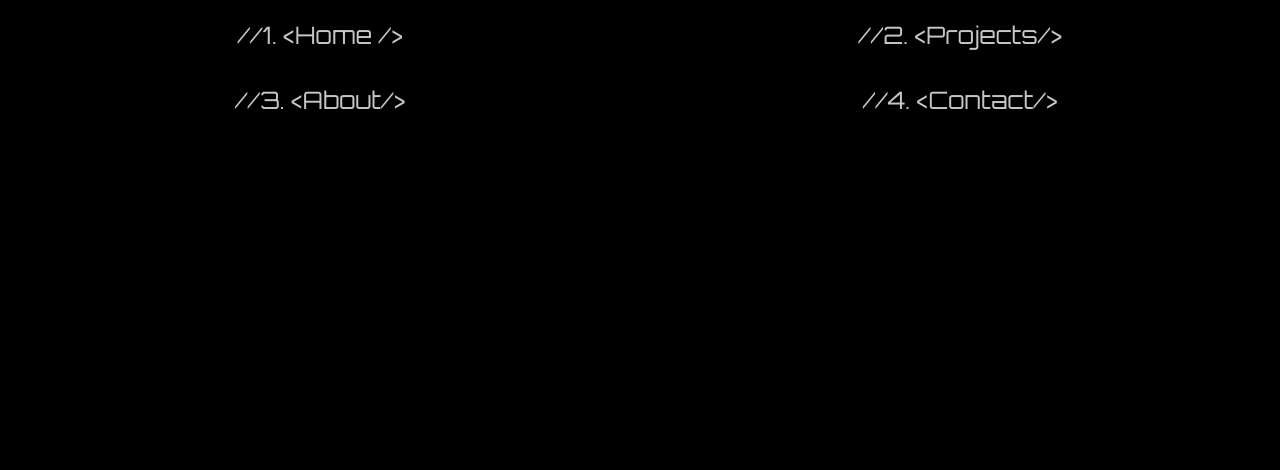
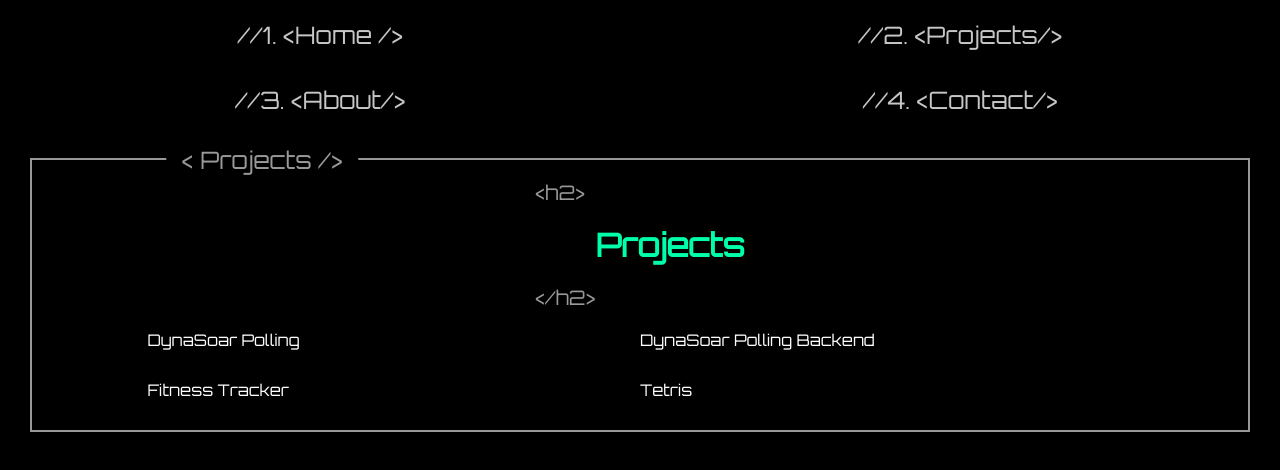
Before and after one commit to atn95/portfolio, a Next.js app: page /projects in a window 1280 px wide. Shown: the top 470 px of the page. Built offline with nearby package versions, Linux system fonts and the light colour scheme.

Commit message:
some styling and compoent tag styling for containers

```diff
--- /dev/null
+++ b/components/ComponentBox.tsx
@@ -0,0 +1,18 @@
+import React, { ReactElement } from 'react';
+import styles from '../styles/components/ComponentBox.module.css';
+
+interface props {
+	children?: React.ReactNode;
+	tag?: string;
+}
+
+function ComponentBox(props: props) {
+	return (
+		<div className={styles['container']}>
+			<div className={styles['before']}>{`< ${props.tag} />`}</div>
+			<div>{props.children}</div>
+		</div>
+	);
+}
+
+export default ComponentBox;
--- a/components/NavBar.tsx
+++ b/components/NavBar.tsx
@@ -1,6 +1,6 @@
 import Link from 'next/link';
 import { ReactElement } from 'react';
-import styles from '../styles/NavBar.module.css';
+import styles from '../styles/components/NavBar.module.css';
 
 export default function NavBar(): ReactElement {
 	return (
--- a/data/data.ts
+++ b/data/data.ts
@@ -8,15 +8,29 @@ export const rainBinary: Array<String> = [
 ];
 
 export const projects: Array<project> = [
-	{ name: '', deployed: '', github: '', thumbnail: '', description: '' },
-	{ name: '', deployed: '', github: '', thumbnail: '', description: '' },
+	{
+		name: 'DynaSoar Polling',
+		deployed: 'https://dynasoar.herokuapp.com/',
+		github: 'https://github.com/steves3142/dynamic_polling_frontend',
+		thumbnail: 'https://i.imgur.com/3N7XJKm.png',
+		description:
+			'Front end page for a PERN stack web application. It serves to connect Host and client to a room where the host can send questions to clients and recieve realtime answers. Has a fully functional chat and announcement system. Realtime communication through SocketIO.',
+	},
+	{
+		name: 'DynaSoar Polling Backend',
+		deployed: '',
+		github: 'https://github.com/steves3142/dynamic_polling_backend',
+		thumbnail: 'https://i.imgur.com/3N7XJKm.png',
+		description:
+			'Backend for DynaSoar Polling. Written in express with Sequelize to connect to a PostgreSQL. Serves to handle registering and logging questions for later calls. Also serves as controller for SocketIO communication.',
+	},
 	{
 		name: 'Fitness Tracker',
 		deployed: 'https://atntracker.herokuapp.com/',
 		github: 'https://github.com/atn95/exercise_planner_tracker',
 		thumbnail: 'https://i.imgur.com/3N7XJKm.png',
 		description:
-			'A MERN stack application to create a 7 day workout schedule. On the days you have a workout it will pull up your workout for the day and allow you to log the workout. Your lift data can be pulled up and charted the see progression for certain lifts',
+			'A MERN stack application to create a 7 day workout schedule. On the days you have a workout it will pull up your workout for the day and allow you to log the workout. Your lift data can be pulled up and charted the see progression for certain lifts. The front end will communicate with the backend server through RESTful enpoints. Data is then stored in mongodb.',
 	},
 	{
 		name: 'Tetris',
--- a/pages/index.tsx
+++ b/pages/index.tsx
@@ -1,5 +1,5 @@
 import type { NextPage } from 'next';
-import styles from '../styles/Home.module.css';
+import styles from '../styles/pages/Home.module.css';
 import Link from 'next/link';
 
 const Home: NextPage = () => {
--- a/pages/projects.tsx
+++ b/pages/projects.tsx
@@ -1,10 +1,26 @@
 import type { NextPage } from 'next';
 import Head from 'next/head';
+import { useState } from 'react';
+import { projects } from '../data/data';
+import styles from '../styles/pages/Project.module.css';
+import ComponentBox from '../components/ComponentBox';
 
-export default function projects<NextPage>() {
+export default function Projects<NextPage>() {
+	let [projectList, setProjectList] = useState(projects);
 	return (
-		<div>
-			<h1>Projects</h1>
-		</div>
+		<ComponentBox tag={'Projects'}>
+			<div className={styles.container}>
+				<div className={styles['header-container']}>
+					<p className={styles['tag']}>{'<h2>'}</p>
+					<h1 className={styles['header']}>Projects</h1>
+					<p className={styles['tag']}>{'</h2>'}</p>
+				</div>
+				<div className={styles['projects-container']}>
+					{projectList.map((project) => (
+						<div className={styles['project-card']}>{project.name}</div>
+					))}
+				</div>
+			</div>{' '}
+		</ComponentBox>
 	);
 }
--- /dev/null
+++ b/styles/components/ComponentBox.module.css
@@ -0,0 +1,17 @@
+.container {
+	outline: 2px solid rgb(153, 153, 153);
+	width: 95%;
+	height: auto;
+	margin: 0 auto;
+}
+
+.before {
+	margin-top: 20px;
+	color: rgb(153, 153, 153);
+	font-size: 24px;
+	position: absolute;
+	background: black;
+	margin: 0;
+	transform: translate(70%, -50%);
+	padding: 1rem;
+}
--- a/styles/Home.module.css
+++ b/styles/pages/Home.module.css
@@ -29,7 +29,7 @@
 	height: 100%;
 	position: absolute;
 	content: '';
-	background: url('../assets/Button.png');
+	background: url('../../assets/Button.png');
 	background-size: cover;
 	animation: linear spin 10s infinite;
 }
--- /dev/null
+++ b/styles/pages/Project.module.css
@@ -0,0 +1,39 @@
+.container {
+	color: white;
+	width: 90%;
+	margin: 0 auto;
+	height: auto;
+	display: flex;
+	flex-direction: column;
+	align-items: center;
+}
+
+.projects-container {
+	display: flex;
+	flex-direction: row;
+	flex-wrap: wrap;
+	justify-content: center;
+	width: 100%;
+}
+
+.project-card {
+	flex-basis: 45%;
+	margin-bottom: 30px;
+}
+
+.header {
+	margin: 0;
+	margin-left: 60px;
+	color: rgb(0, 255, 170);
+}
+
+.header-container {
+	padding: 0;
+	margin: 0;
+}
+
+.tag {
+	text-align: left;
+	font-size: 20px;
+	color: rgb(153, 153, 153);
+}
```
Also changed, not shown: styles/components/NavBar.module.css (renamed from styles/NavBar.module.css).
